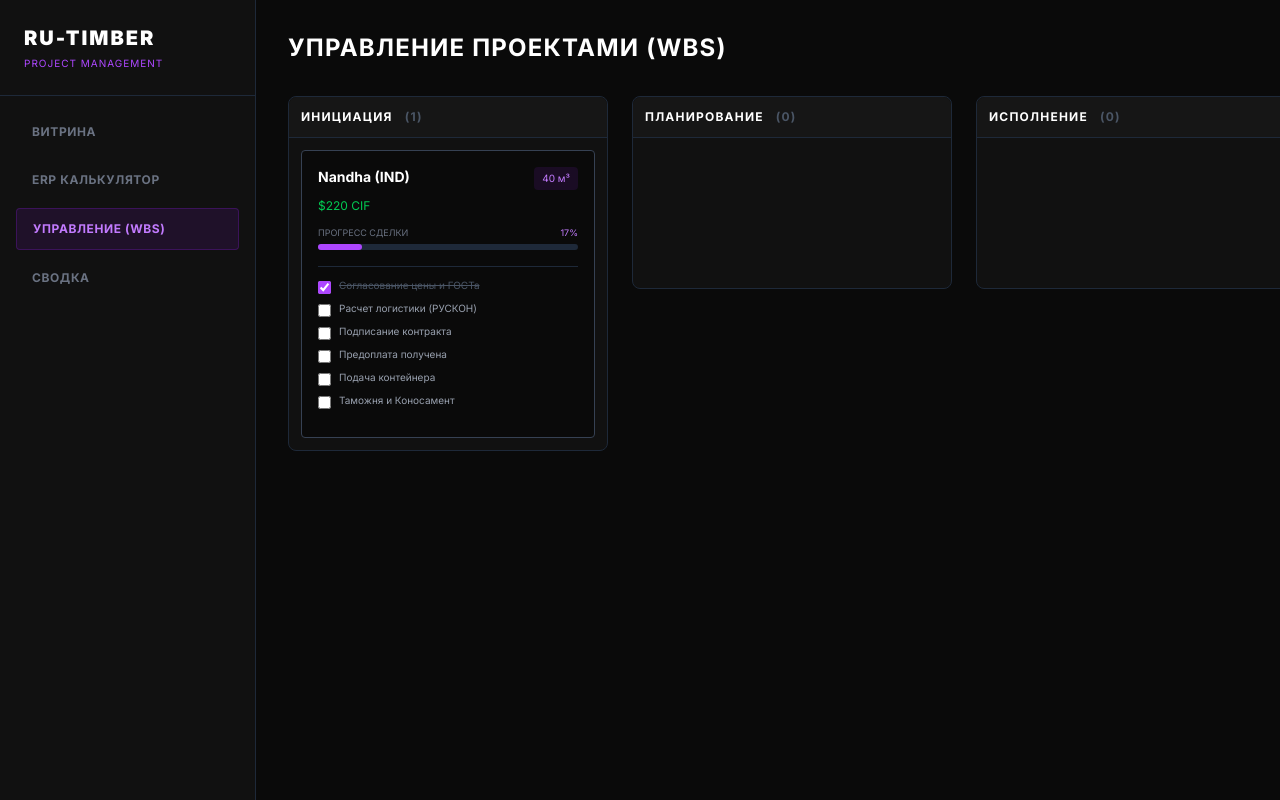
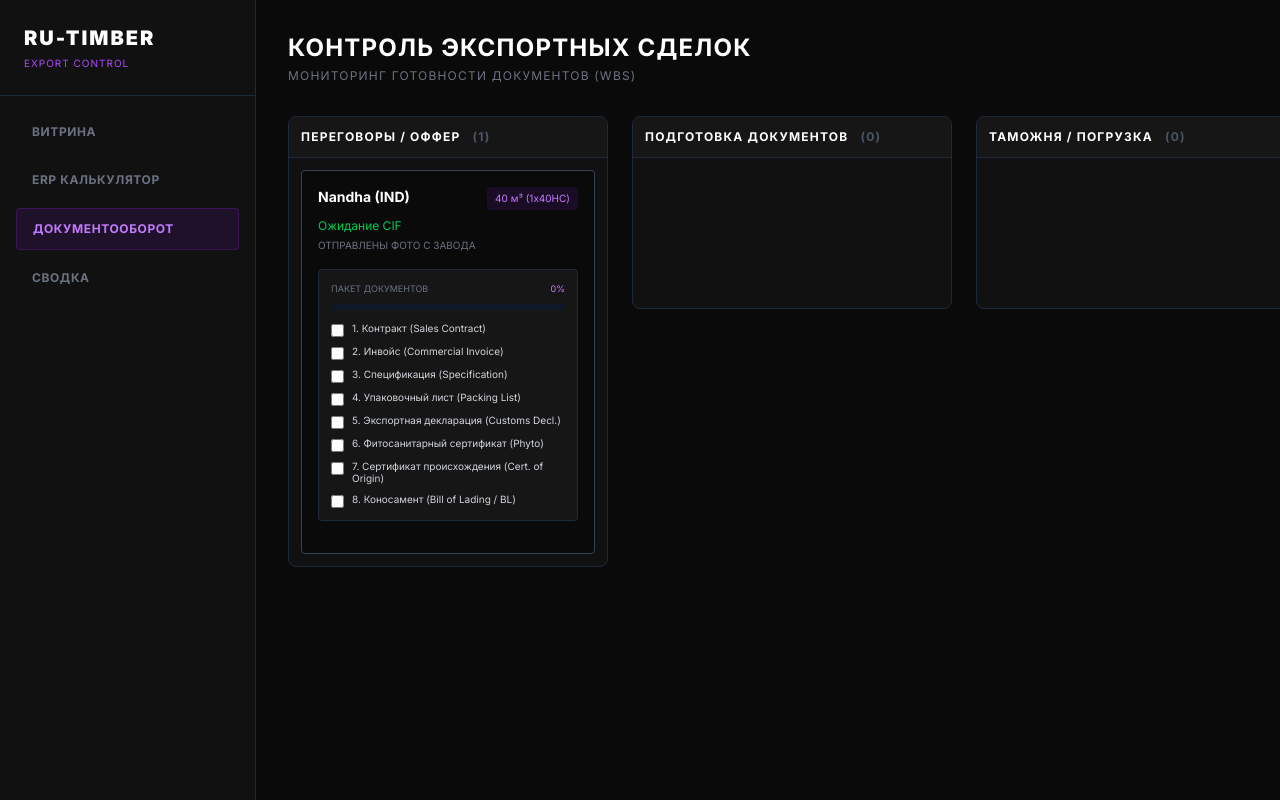
Before and after one commit to ru-timber-export/b2b-export, a Next.js app: page /crm in a window 1280 px wide. Built offline with nearby package versions, Linux system fonts and the light colour scheme; no server answers; the database is empty.

Commit message:
Upgrade CRM to Export Document Control

```diff
--- a/src/app/crm/page.js
+++ b/src/app/crm/page.js
@@ -5,32 +5,37 @@ import { db } from "../../lib/firebase";
 import Link from "next/link";
 import { DragDropContext, Droppable, Draggable } from "@hello-pangea/dnd";
 
-// Обновленные дефолтные данные с WBS чек-листами
+// ПРОФЕССИОНАЛЬНЫЙ ШАБЛОН ЭКСПОРТНОЙ СДЕЛКИ
+const exportDocumentChecklist = [
+  { id: "doc1", text: "1. Контракт (Sales Contract)", done: false },
+  { id: "doc2", text: "2. Инвойс (Commercial Invoice)", done: false },
+  { id: "doc3", text: "3. Спецификация (Specification)", done: false },
+  { id: "doc4", text: "4. Упаковочный лист (Packing List)", done: false },
+  { id: "doc5", text: "5. Экспортная декларация (Customs Decl.)", done: false },
+  { id: "doc6", text: "6. Фитосанитарный сертификат (Phyto)", done: false },
+  { id: "doc7", text: "7. Сертификат происхождения (Cert. of Origin)", done: false },
+  { id: "doc8", text: "8. Коносамент (Bill of Lading / BL)", done: false },
+];
+
 const initialData = {
   columns: {
-    "col-1": { id: "col-1", title: "Инициация", taskIds: ["task-1"] },
-    "col-2": { id: "col-2", title: "Планирование", taskIds: [] },
-    "col-3": { id: "col-3", title: "Исполнение", taskIds: [] },
-    "col-4": { id: "col-4", title: "Закрытие", taskIds: [] },
+    "col-1": { id: "col-1", title: "Переговоры / Оффер", taskIds: ["task-1"] },
+    "col-2": { id: "col-2", title: "Подготовка документов", taskIds: [] },
+    "col-3": { id: "col-3", title: "Таможня / Погрузка", taskIds: [] },
+    "col-4": { id: "col-4", title: "В пути (Транзит)", taskIds: [] },
+    "col-5": { id: "col-5", title: "Сделка закрыта", taskIds: [] },
   },
   tasks: {
     "task-1": {
       id: "task-1",
       client: "Nandha (IND)",
-      volume: "40 м³",
-      price: "$220 CIF",
-      status: "Ждем ответ по фото",
-      checklist: [
-        { id: "c1", text: "Согласование цены и ГОСТа", done: true },
-        { id: "c2", text: "Расчет логистики (РУСКОН)", done: false },
-        { id: "c3", text: "Подписание контракта", done: false },
-        { id: "c4", text: "Предоплата получена", done: false },
-        { id: "c5", text: "Подача контейнера", done: false },
-        { id: "c6", text: "Таможня и Коносамент", done: false }
-      ]
+      volume: "40 м³ (1x40HC)",
+      price: "Ожидание CIF",
+      status: "Отправлены фото с завода",
+      checklist: exportDocumentChecklist
     },
   },
-  columnOrder: ["col-1", "col-2", "col-3", "col-4"],
+  columnOrder: ["col-1", "col-2", "col-3", "col-4", "col-5"],
 };
 
 export default function CRMDashboard() {
@@ -39,9 +44,9 @@ export default function CRMDashboard() {
   useEffect(() => {
     const unsub = onSnapshot(doc(db, "erp", "crm"), (docSnap) => {
       if (docSnap.exists()) {
-        // Проверка на старые данные без чек-листов (чтобы не сломалось)
         const fetchedData = docSnap.data();
-        if (!fetchedData.tasks["task-1"].checklist) {
+        // Защита: если структура старая, обновляем её
+        if (!fetchedData.columns["col-5"]) {
           setData(initialData);
           setDoc(doc(db, "erp", "crm"), initialData);
         } else {
@@ -54,7 +59,6 @@ export default function CRMDashboard() {
     return () => unsub();
   }, []);
 
-  // Перетаскивание мышкой
   const onDragEnd = (result) => {
     const { destination, source, draggableId } = result;
     if (!destination) return;
@@ -87,7 +91,6 @@ export default function CRMDashboard() {
     setDoc(doc(db, "erp", "crm"), newData);
   };
 
-  // Перемещение кнопками (Мобилка)
   const moveTaskMobile = (taskId, sourceColId, direction) => {
     const colIndex = data.columnOrder.indexOf(sourceColId);
     const newColIndex = direction === 'right' ? colIndex + 1 : colIndex - 1;
@@ -110,7 +113,6 @@ export default function CRMDashboard() {
     setDoc(doc(db, "erp", "crm"), newData);
   };
 
-  // Переключение чек-бокса
   const toggleChecklist = (taskId, checklistId) => {
     const task = data.tasks[taskId];
     const newChecklist = task.checklist.map(item =>
@@ -123,7 +125,6 @@ export default function CRMDashboard() {
     setDoc(doc(db, "erp", "crm"), newData);
   };
 
-  // Подсчет прогресса
   const calculateProgress = (checklist) => {
     if (!checklist || checklist.length === 0) return 0;
     const doneCount = checklist.filter(item => item.done).length;
@@ -138,20 +139,21 @@ export default function CRMDashboard() {
       {/* МЕНЮ */}
       <aside className="w-full md:w-64 bg-[#111] border-b md:border-b-0 md:border-r border-gray-800 flex flex-col shrink-0">
         <div className="p-4 md:p-6 border-b border-gray-800 flex justify-between items-center md:block">
-          <div><h1 className="text-lg md:text-xl font-black text-white tracking-widest">RU-TIMBER</h1><p className="text-[10px] text-purple-500 mt-1 uppercase tracking-widest font-mono hidden md:block">Project Management</p></div>
+          <div><h1 className="text-lg md:text-xl font-black text-white tracking-widest">RU-TIMBER</h1><p className="text-[10px] text-purple-500 mt-1 uppercase tracking-widest font-mono hidden md:block">Export Control</p></div>
         </div>
         <nav className="flex md:flex-col p-2 md:p-4 gap-2 overflow-x-auto md:overflow-visible">
           <Link href="/" className="whitespace-nowrap px-4 py-2 md:py-3 rounded text-gray-500 hover:text-white hover:bg-gray-800 transition-all text-[10px] md:text-xs uppercase tracking-wider font-bold">Витрина</Link>
           <Link href="/admin" className="whitespace-nowrap px-4 py-2 md:py-3 rounded text-gray-500 hover:text-white hover:bg-gray-800 transition-all text-[10px] md:text-xs uppercase tracking-wider font-bold">ERP Калькулятор</Link>
-          <Link href="/crm" className="whitespace-nowrap px-4 py-2 md:py-3 rounded bg-purple-900/20 text-purple-400 border border-purple-900/50 text-[10px] md:text-xs uppercase tracking-wider font-bold">Управление (WBS)</Link>
+          <Link href="/crm" className="whitespace-nowrap px-4 py-2 md:py-3 rounded bg-purple-900/20 text-purple-400 border border-purple-900/50 text-[10px] md:text-xs uppercase tracking-wider font-bold">Документооборот</Link>
           <Link href="/stats" className="whitespace-nowrap px-4 py-2 md:py-3 rounded text-gray-500 hover:text-white hover:bg-gray-800 transition-all text-[10px] md:text-xs uppercase tracking-wider font-bold">Сводка</Link>
         </nav>
       </aside>
 
-      {/* ДОСКА ПРОЕКТОВ */}
+      {/* ДОСКА КОНТРОЛЯ ДОКУМЕНТОВ */}
       <main className="flex-1 p-4 md:p-8 overflow-x-auto flex flex-col">
         <header className="mb-6 md:mb-8 shrink-0">
-          <h2 className="text-xl md:text-2xl font-bold text-white uppercase tracking-wider">Управление проектами (WBS)</h2>
+          <h2 className="text-xl md:text-2xl font-bold text-white uppercase tracking-wider">Контроль экспортных сделок</h2>
+          <p className="text-gray-500 mt-1 text-[10px] md:text-xs uppercase tracking-widest font-mono">Мониторинг готовности документов (WBS)</p>
         </header>
 
         <DragDropContext onDragEnd={onDragEnd}>
@@ -176,26 +178,25 @@ export default function CRMDashboard() {
                               {(provided, snapshot) => (
                                 <div ref={provided.innerRef} {...provided.draggableProps} {...provided.dragHandleProps} className={`bg-[#0a0a0a] border ${snapshot.isDragging ? 'border-purple-500 shadow-[0_0_15px_rgba(168,85,247,0.4)]' : 'border-gray-700'} p-4 rounded`}>
 
-                                  {/* Заголовок карточки */}
                                   <div className="flex justify-between items-start mb-2">
                                     <h4 className="text-white font-bold text-sm">{task.client}</h4>
                                     <span className="text-[10px] font-mono text-purple-400 bg-purple-900/20 px-2 py-1 rounded">{task.volume}</span>
                                   </div>
-                                  <p className="text-green-500 font-mono text-xs mb-3">{task.price}</p>
+                                  <p className="text-green-500 font-mono text-xs mb-1">{task.price}</p>
+                                  <p className="text-gray-500 font-mono text-[10px] mb-4 uppercase">{task.status}</p>
 
-                                  {/* Прогресс-бар */}
-                                  <div className="mb-4">
-                                    <div className="flex justify-between text-[9px] font-mono text-gray-500 mb-1">
-                                      <span>ПРОГРЕСС СДЕЛКИ</span>
-                                      <span className={progress === 100 ? "text-green-500" : "text-purple-400"}>{progress}%</span>
+                                  {/* Прогресс-бар документов */}
+                                  <div className="mb-4 bg-[#161616] p-3 rounded border border-gray-800">
+                                    <div className="flex justify-between text-[9px] font-mono text-gray-500 mb-2">
+                                      <span>ПАКЕТ ДОКУМЕНТОВ</span>
+                                      <span className={progress === 100 ? "text-green-500 font-bold" : "text-purple-400"}>{progress}%</span>
                                     </div>
-                                    <div className="w-full bg-gray-800 rounded-full h-1.5">
-                                      <div className={`h-1.5 rounded-full transition-all duration-500 ${progress === 100 ? "bg-green-500" : "bg-purple-500"}`} style={{ width: `${progress}%` }}></div>
-                                    </div>
+                                    <div className="w-full bg-gray-900 rounded-full h-1.5 mb-3">
+                                      <div className={`h-1.5 rounded-full transition-all duration-500 ${progress === 100 ? "bg-green-500 shadow-[0_0_8px_rgba(34,197,94,0.5)]" : "bg-purple-500"}`} style={{ width: `${progress}%` }}></div>
                                     </div>
 
-                                  {/* Чек-лист WBS */}
-                                  <div className="space-y-2 border-t border-gray-800 pt-3 mb-3">
+                                    {/* Строгий чек-лист документов */}
+                                    <div className="space-y-2">
                                       {task.checklist?.map(item => (
                                         <label key={item.id} className="flex items-start gap-2 cursor-pointer group">
                                           <input
@@ -204,11 +205,12 @@ export default function CRMDashboard() {
                                             onChange={() => toggleChecklist(task.id, item.id)}
                                             className="mt-0.5 accent-purple-500 cursor-pointer"
                                           />
-                                        <span className={`text-[10px] leading-tight transition-colors ${item.done ? 'text-gray-600 line-through' : 'text-gray-400 group-hover:text-white'}`}>
+                                          <span className={`text-[10px] font-mono leading-tight transition-colors ${item.done ? 'text-gray-600 line-through' : 'text-gray-300 group-hover:text-white'}`}>
                                             {item.text}
                                           </span>
                                         </label>
                                       ))}
+                                    </div>
                                   </div>
 
                                   {/* Кнопки для мобилки */}
```
Lines whose indentation alone changed are shown as unchanged.
